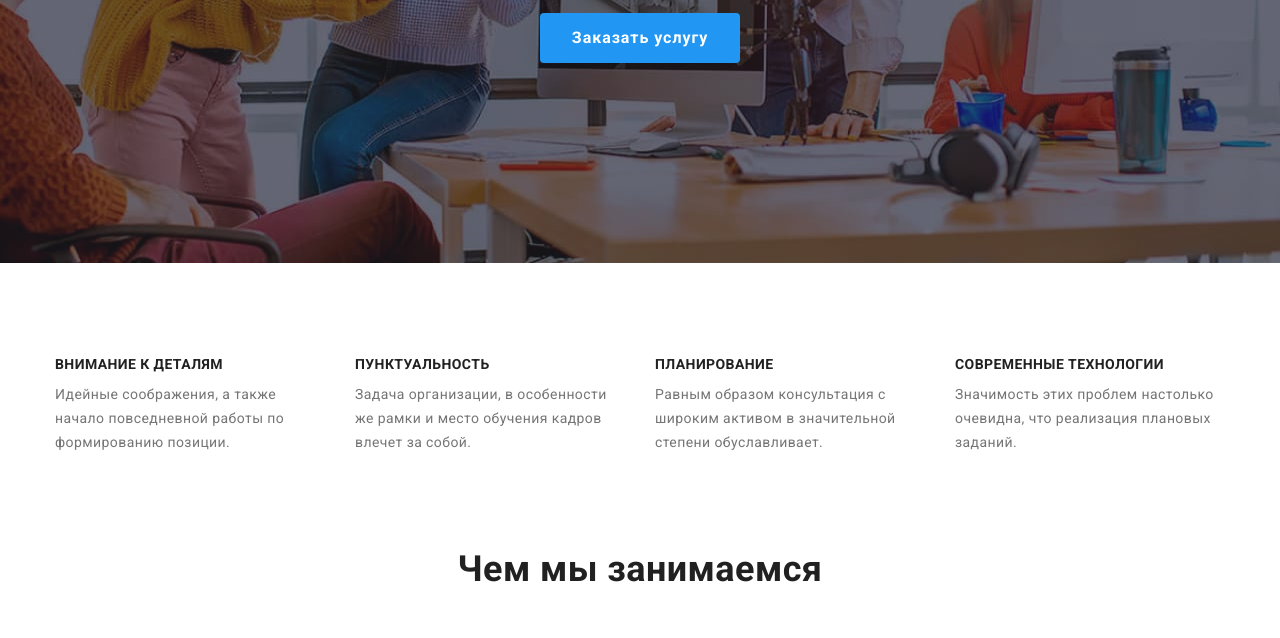
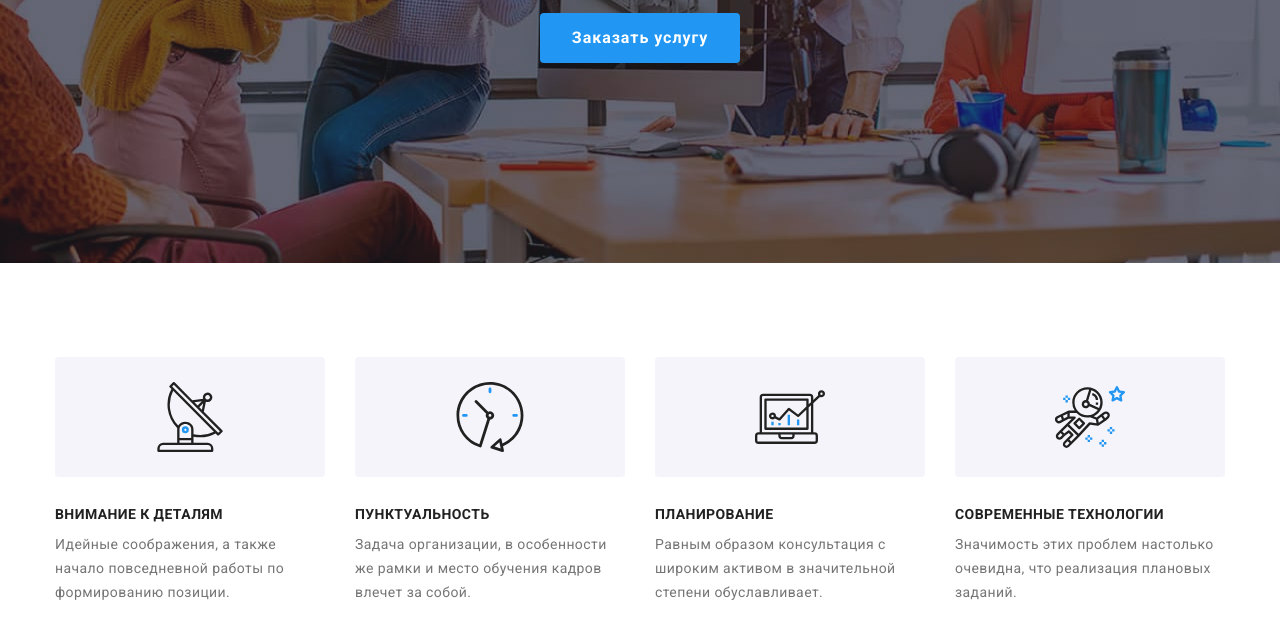
Before and after one commit to Ivan-Samoylenko/goit-markup-hw-04, a plain HTML site: page index.html in a window 1280 px wide. Shown: the part 418-1056 px from the top of the page. Drawn offline with nearby package versions, Linux system fonts and the light colour scheme.

Commit message:
Додає іконки у секції переваги
Додає іконки у секції переваги

```diff
--- a/css/styles.css
+++ b/css/styles.css
@@ -344,6 +344,18 @@ img {
   margin-left: var(--gutter);
 }
 
+.features-list .icon-thumb {
+  width: 270px;
+  height: 120px;
+  margin-bottom: 30px;
+  border-radius: 4px;
+  display: flex;
+  justify-content: center;
+  align-items: center;
+
+  background-color: var(--white-secondary-color);
+}
+
 .features-list .title {
   margin-top: 0;
   margin-bottom: 10px;
--- a/index.html
+++ b/index.html
@@ -74,24 +74,44 @@
           <h2 class="section-title hidden">Особенности</h2>
           <ul class="list features-list">
             <li class="item">
+              <div class="icon-thumb">
+                <svg class="icon" width="70" height="70">
+                  <use href="./images/icons.svg#features-antenna"></use>
+                </svg>
+              </div>
               <h3 class="title">Внимание к деталям</h3>
               <p class="text">
                 Идейные соображения, а также начало повседневной работы по формированию позиции.
               </p>
             </li>
             <li class="item">
+              <div class="icon-thumb">
+                <svg class="icon" width="70" height="70">
+                  <use href="./images/icons.svg#features-clock"></use>
+                </svg>
+              </div>
               <h3 class="title">Пунктуальность</h3>
               <p class="text">
                 Задача организации, в особенности же рамки и место обучения кадров влечет за собой.
               </p>
             </li>
             <li class="item">
+              <div class="icon-thumb">
+                <svg class="icon" width="70" height="70">
+                  <use href="./images/icons.svg#features-diagram"></use>
+                </svg>
+              </div>
               <h3 class="title">Планирование</h3>
               <p class="text">
                 Равным образом консультация с широким активом в значительной степени обуславливает.
               </p>
             </li>
             <li class="item">
+              <div class="icon-thumb">
+                <svg class="icon" width="70" height="70">
+                  <use href="./images/icons.svg#features-astronaut"></use>
+                </svg>
+              </div>
               <h3 class="title">Современные технологии</h3>
               <p class="text">
                 Значимость этих проблем настолько очевидна, что реализация плановых заданий.
```
